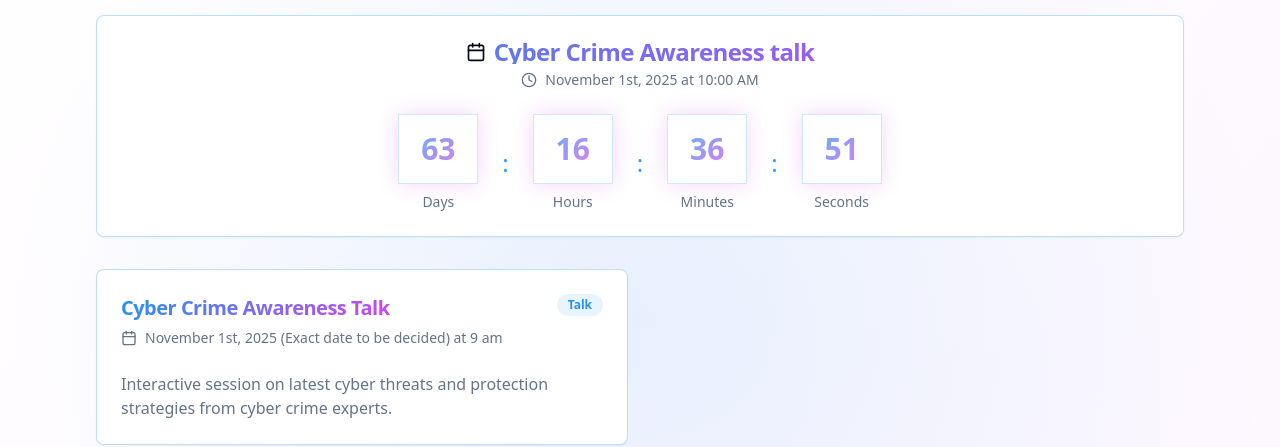
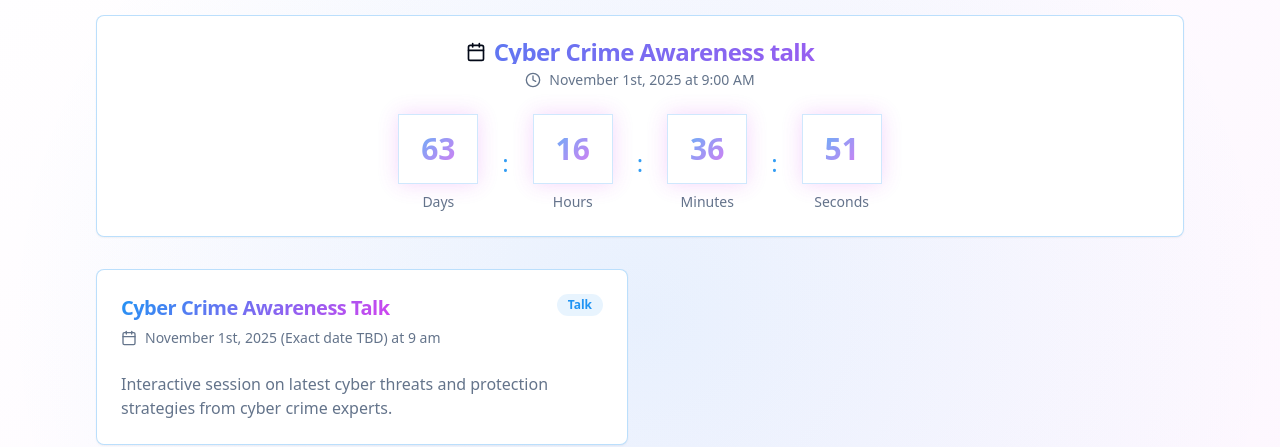
Before and after one commit to KanishkaSingh27/dps-noida-cyber-shield, a React (Vite) app: page /events in a window 1280 px wide. Shown: the part 335-782 px from the top of the page. Built offline with nearby package versions, Linux system fonts and the light colour scheme.

Commit message:
Update Events.tsx

```diff
--- a/src/pages/Events.tsx
+++ b/src/pages/Events.tsx
@@ -23,7 +23,7 @@ export default function Events() {
     {
       id: 1,
       title: "Cyber Crime Awareness Talk",
-      date: "November 1st, 2025  (Exact date to be decided)",
+      date: "November 1st, 2025  (Exact date TBD)",
       time:"9 am",
       description: "Interactive session on latest cyber threats and protection strategies from cyber crime experts.",
       type: "Talk"
@@ -53,7 +53,7 @@ export default function Events() {
             <CountdownTimer
               targetDate={upcomingEvent}
               eventName="Cyber Crime Awareness talk"
-              description="November 1st, 2025 at 10:00 AM"
+              description="November 1st, 2025 at 9:00 AM"
             />
           </div>
 
```
